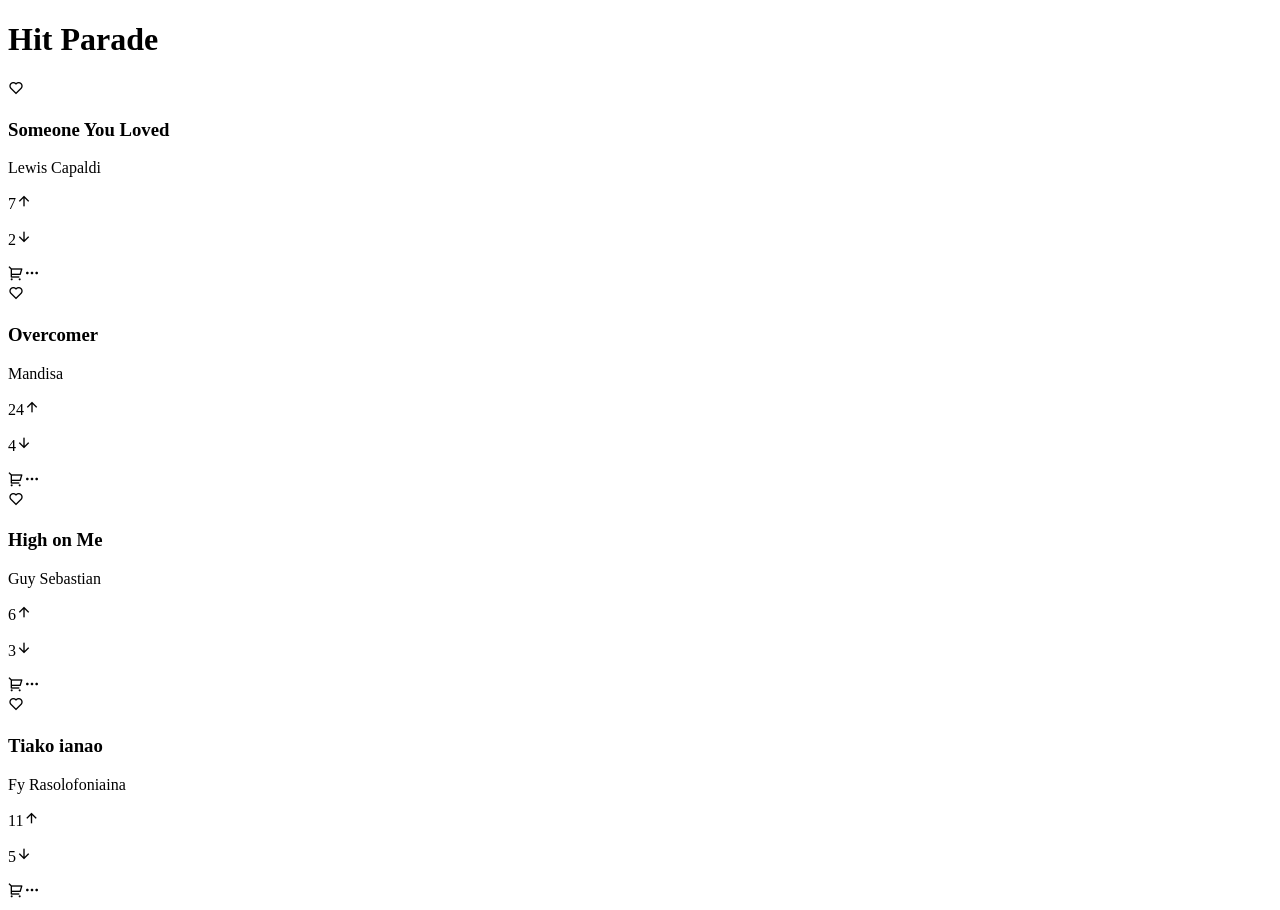
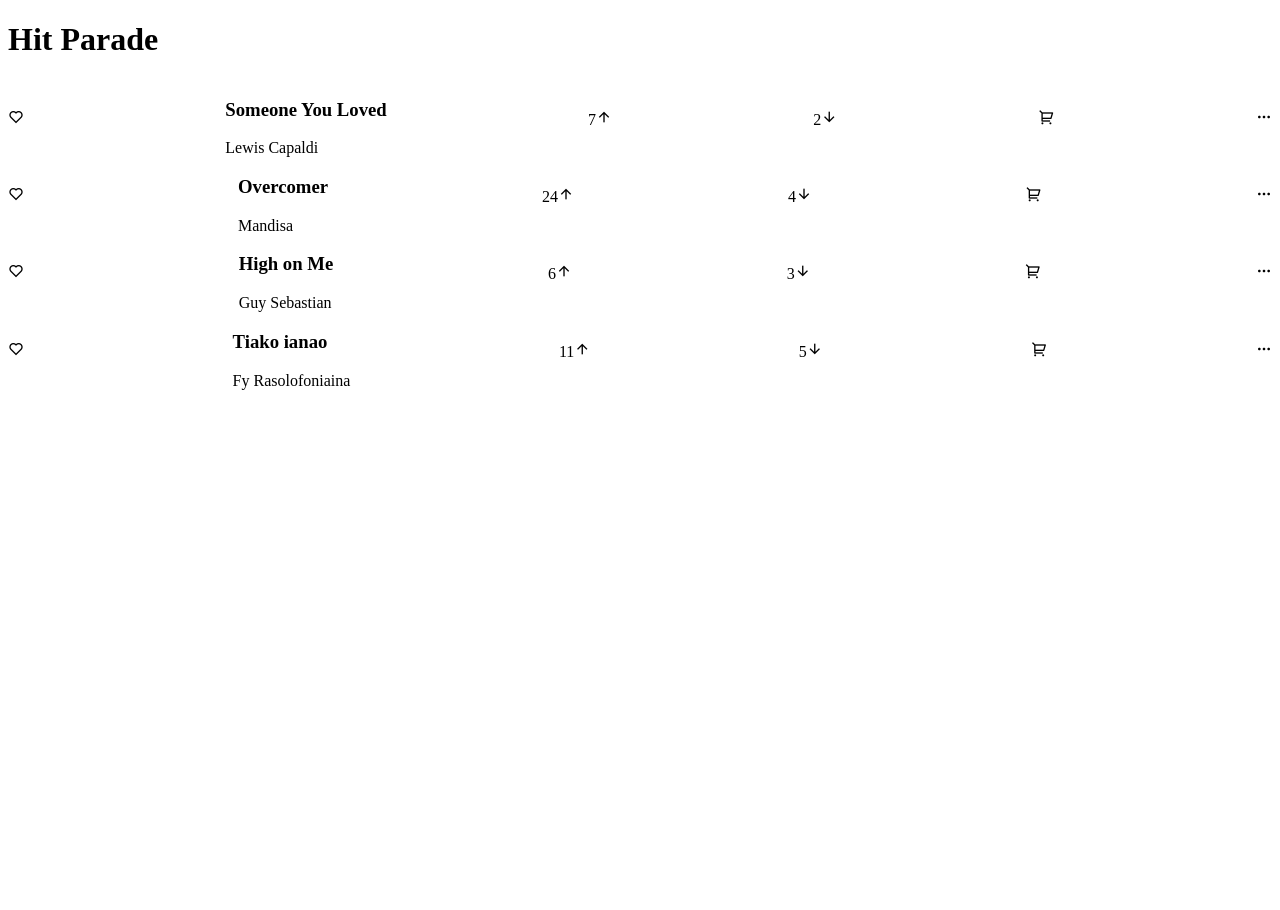
Before and after one commit to vakodrazan/hit-parade-react, a React app: page / in a window 1280 px wide. After the commit the page ends 800 px from the top, so only its background shows below. Built offline with nearby package versions, Linux system fonts and the light colour scheme.

Commit message:
Align the item in each song in one row

```diff
--- a/Components/SongList.js
+++ b/Components/SongList.js
@@ -4,9 +4,9 @@
 function SongList() {
     const {allSongs} = useContext(Context);
     return (
-        <div>
+        <article>
             {allSongs.map(song => (
-                <section key={song.id}>
+                <section key={song.id} className="song-list">
                     <span>
                         <i className="ri-heart-line"></i>
                     </span>
@@ -30,7 +30,7 @@
                     </span>
                 </section>
             ))}
-        </div>
+        </article>
     )
 }
 
--- a/index.html
+++ b/index.html
@@ -4,6 +4,7 @@
         <meta charset="UTF-8">
         <meta name="viewport" content="width=device-width, initial-scale=1.0">
         <link href="https://cdn.jsdelivr.net/npm/remixicon@2.3.0/fonts/remixicon.css" rel="stylesheet">
+        <link rel="stylesheet" href="./style.css">
         <title>Hit Parade in React</title>
     </head>
     <body>
--- /dev/null
+++ b/style.css
@@ -0,0 +1,6 @@
+.song-list {
+    display: flex;
+    flex-direction: row;
+    justify-content: space-between;
+    align-items: center;
+}
```
Also changed, not shown: 7 other files (tests, documents, lock files or other folders).
